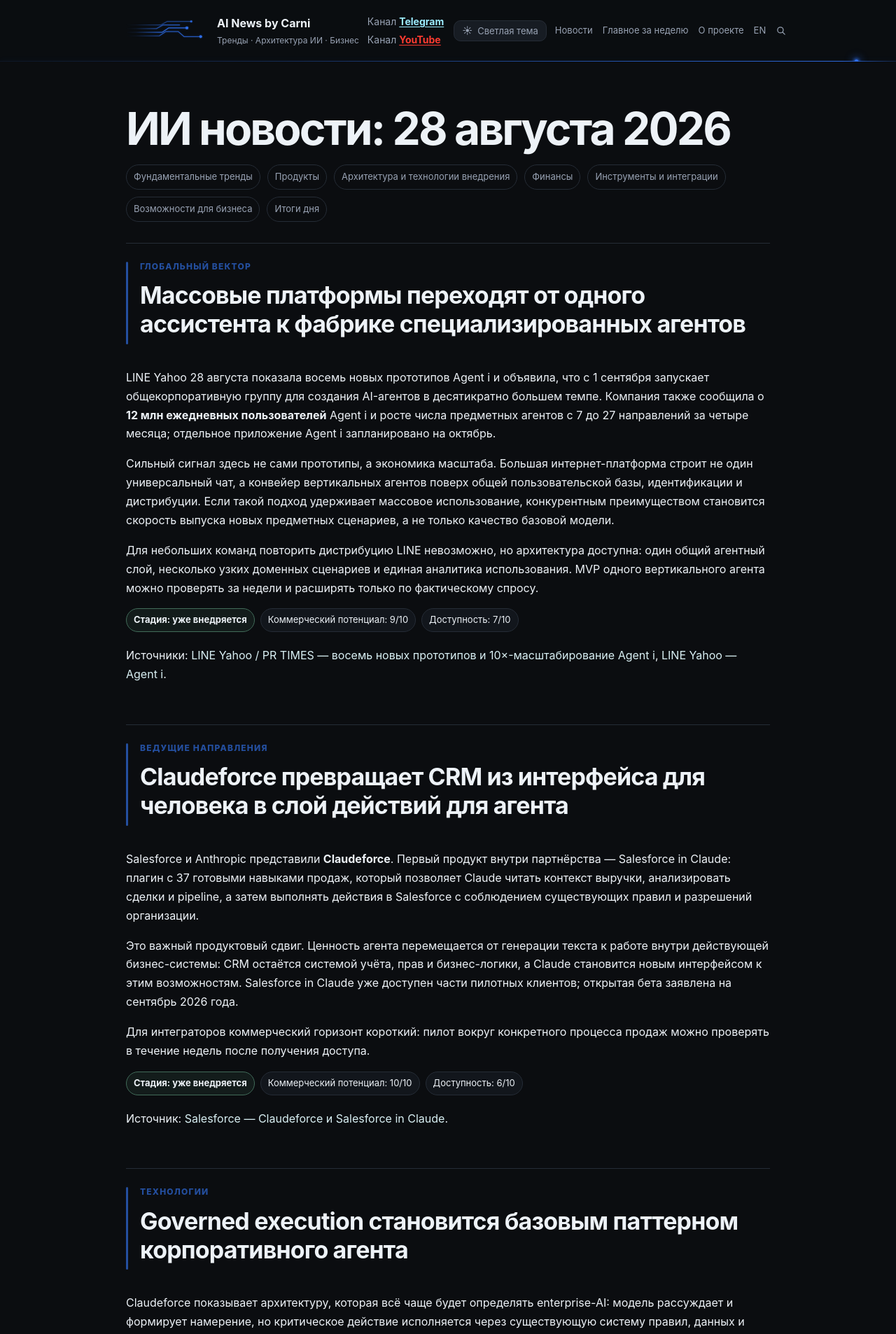
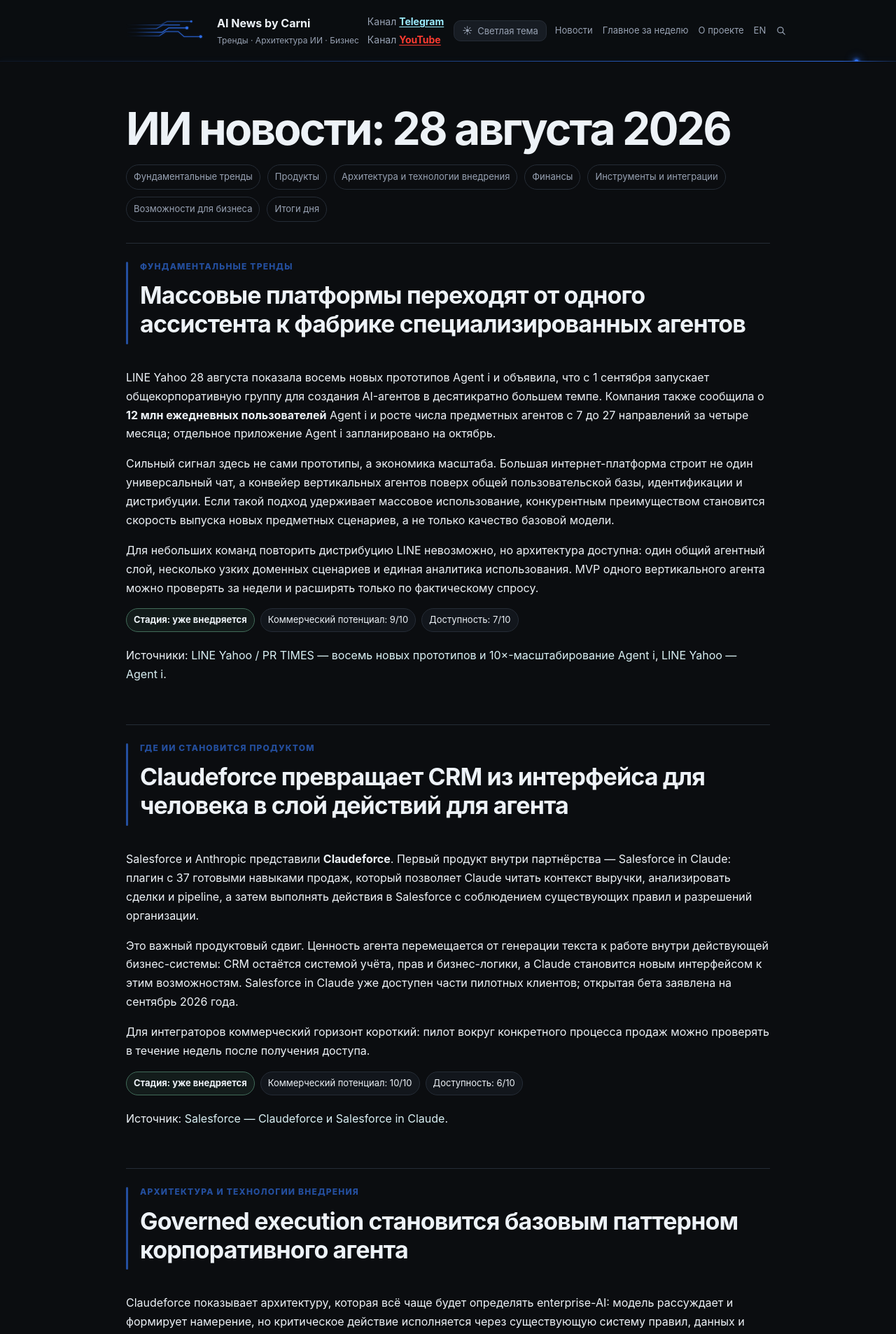
Before and after one commit to DmitryCarni/ai-news-by-carni, a Jekyll site: the page built from daily/2026-08-28.md, in a window 1280 px wide. Shown: the top 1906 px of the page at 70% size. Built offline with Jekyll 4.4.1, drawn with Linux system fonts in a browser that asks for light colours.

Commit message:
Use canonical rubric names in report labels

```diff
--- a/_layouts/default.html
+++ b/_layouts/default.html
@@ -301,20 +301,20 @@
       text-transform:uppercase!important;
       font-weight:800!important;
     }
-    .report h2#fundamental::before{content:"ГЛОБАЛЬНЫЙ ВЕКТОР"!important}
-    .report h2#applied::before{content:"ВЕДУЩИЕ НАПРАВЛЕНИЯ"!important}
-    .report h2#stack::before{content:"ТЕХНОЛОГИИ"!important}
+    .report h2#fundamental::before{content:"ФУНДАМЕНТАЛЬНЫЕ ТРЕНДЫ"!important}
+    .report h2#applied::before{content:"ГДЕ ИИ СТАНОВИТСЯ ПРОДУКТОМ"!important}
+    .report h2#stack::before{content:"АРХИТЕКТУРА И ТЕХНОЛОГИИ ВНЕДРЕНИЯ"!important}
     .report h2#finance::before{content:"ФИНАНСЫ"!important}
-    .report h2#finance-tools::before{content:"ИНСТРУМЕНТЫ"!important}
+    .report h2#finance-tools::before{content:"ИНСТРУМЕНТЫ И ИНТЕГРАЦИИ"!important}
     .report h2#risk::before{content:"РИСКИ И КОНТРОЛЬ"!important}
-    .report h2#monetization::before{content:"МОНЕТИЗАЦИЯ"!important}
-    html[data-lang="en"] .report h2#fundamental::before{content:"GLOBAL VECTOR"!important}
-    html[data-lang="en"] .report h2#applied::before{content:"LEADING DIRECTIONS"!important}
-    html[data-lang="en"] .report h2#stack::before{content:"TECHNOLOGY"!important}
+    .report h2#monetization::before{content:"ВОЗМОЖНОСТИ ДЛЯ БИЗНЕСА"!important}
+    html[data-lang="en"] .report h2#fundamental::before{content:"FUNDAMENTAL TRENDS"!important}
+    html[data-lang="en"] .report h2#applied::before{content:"WHERE AI BECOMES A PRODUCT"!important}
+    html[data-lang="en"] .report h2#stack::before{content:"IMPLEMENTATION ARCHITECTURE AND TECHNOLOGY"!important}
     html[data-lang="en"] .report h2#finance::before{content:"FINANCE"!important}
-    html[data-lang="en"] .report h2#finance-tools::before{content:"TOOLS"!important}
+    html[data-lang="en"] .report h2#finance-tools::before{content:"TOOLS AND INTEGRATIONS"!important}
     html[data-lang="en"] .report h2#risk::before{content:"RISK AND CONTROL"!important}
-    html[data-lang="en"] .report h2#monetization::before{content:"BUSINESS"!important}
+    html[data-lang="en"] .report h2#monetization::before{content:"BUSINESS OPPORTUNITIES"!important}
     .report h2#fundamental::after,
     .report h2#applied::after,
     .report h2#stack::after,
```
